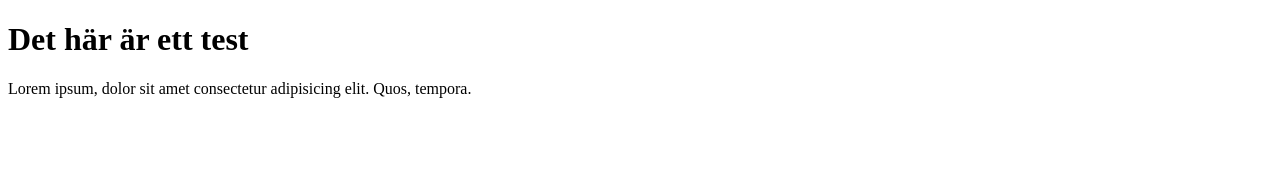
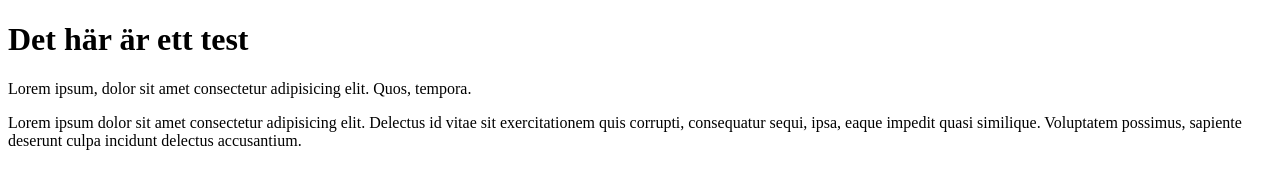
Before and after one commit to AlexanderEriksson92/first, a plain HTML site: page index.html in a window 1280 px wide. Drawn offline with Linux system fonts and the light colour scheme.

Commit message:
second commit

```diff
--- a/index.html
+++ b/index.html
@@ -9,5 +9,6 @@
 <body>
     <h1>Det här är ett test</h1>
     <p>Lorem ipsum, dolor sit amet consectetur adipisicing elit. Quos, tempora.</p>
+    Lorem ipsum dolor sit amet consectetur adipisicing elit. Delectus id vitae sit exercitationem quis corrupti, consequatur sequi, ipsa, eaque impedit quasi similique. Voluptatem possimus, sapiente deserunt culpa incidunt delectus accusantium.
 </body>
 </html>
```
